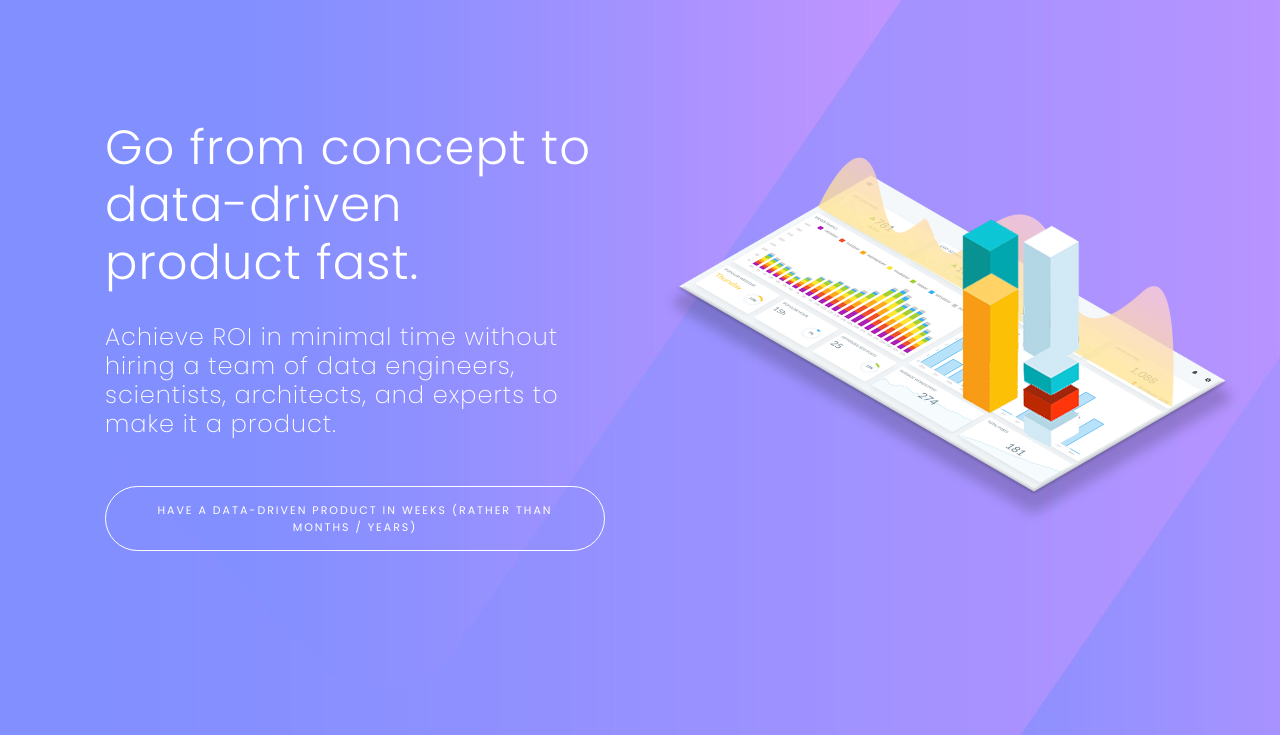
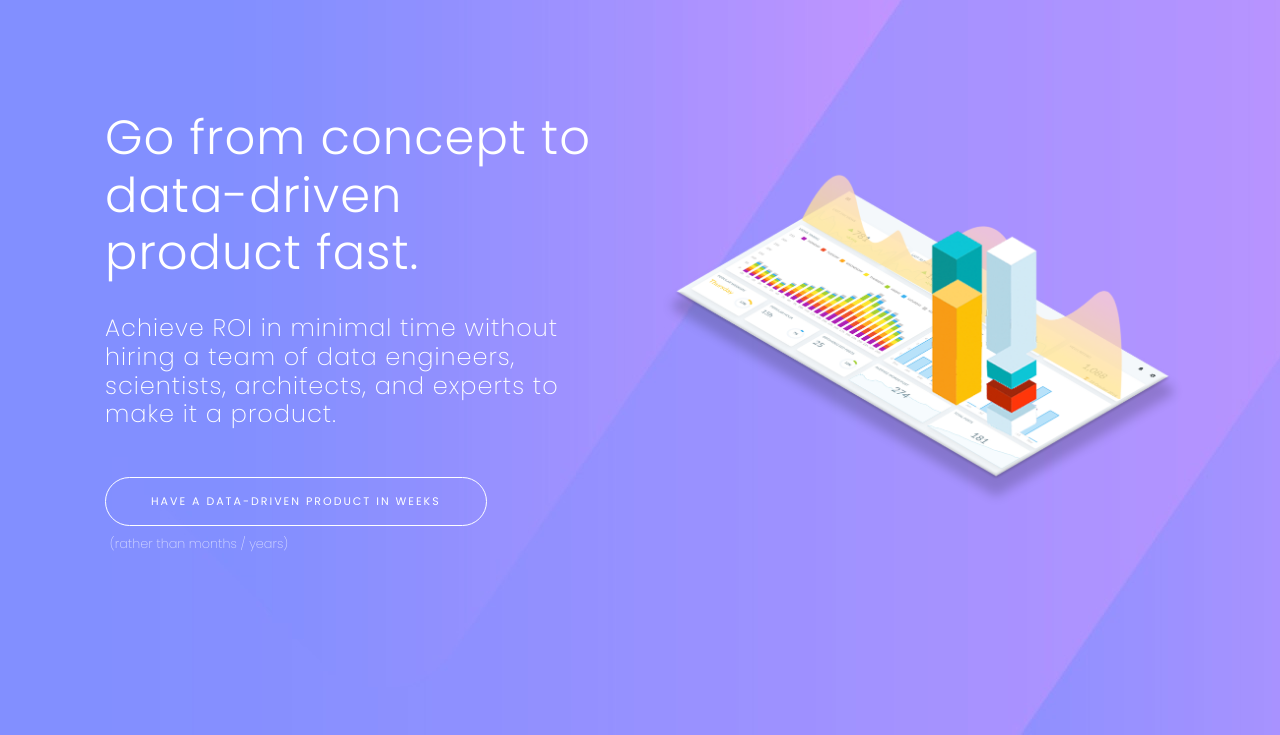
Before and after one commit to datumbased/datumbased.github.io, a website: page index.html in a window 1280 px wide. Shown: the part 65-800 px from the top of the page. Drawn offline with nearby package versions, Linux system fonts and the light colour scheme.

Commit message:
style cleanup

```diff
--- a/index.html
+++ b/index.html
@@ -81,12 +81,15 @@
               Achieve ROI in minimal time without hiring a team of data engineers, scientists, architects, and experts to make it a product.
             </h4>
             <a href="#how" class="btn btn-outline btn-xl js-scroll-trigger">
-              Have a Data-Driven Product in Weeks (rather than months / years)
+              Have a Data-Driven Product in Weeks
             </a>
+            <p style="font-size: 0.8rem;margin: 0.5rem 0rem 0.5rem 0.3rem;font-weight: 100;color: #ffffffa8;">
+              (rather than months / years)
+            </p>
           </div>
         </div>
         <div class="col-lg-6 my-auto">
-          <img src="img/dashboard.png" style="width:600px;">
+          <img src="img/dashboard.png" style="max-width:600px;width:100%;">
         </div>
       </div>
     </div>
@@ -110,7 +113,7 @@
 
   <section class="download bg-primary text-center" id="what">
     <div class="container">
-      <h2 style="font-size: 55px;">Upload your Logic.<br> Datumbased does the rest.</h2><br>
+      <h2 style="font-size: 3rem;">Upload your Logic.<br> Datumbased does the rest.</h2><br>
        <div class="row">
           <div class="col-lg-4 diagram-item">
             <h4>Load Data</h4>
@@ -125,7 +128,7 @@
         <div class="row">
           <div class="col-lg-4 diagram-item">
             <p>"Upload" your data.
-            Big or small we can process it. We provide authorization credentials so you can send or receive data however you wish.</p>
+            Big or small we can process it. We provide authorization credentials so you can send or receive data in any cadence.</p>
           </div>
           <div class="col-lg-4 diagram-item">
             <p>
@@ -289,7 +292,9 @@
       <div style="max-width: 700px; margin: 0 auto;">
         <h2 style="margin-bottom:3rem; font-size: 42px;">Transform your prototype into a data-driven product today.</h2>
       </div>
+<!--
       <iframe src="https://docs.google.com/forms/d/e/1FAIpQLSdedT7x54OXnzruvVanVwL2Ep1TpzcH_kV5wnpvx07uEauDPg/viewform?embedded=true" width="640" height="627" frameborder="0" marginheight="0" marginwidth="0">Loading...</iframe>
+     -->
     </div>
   </section>
 
```
